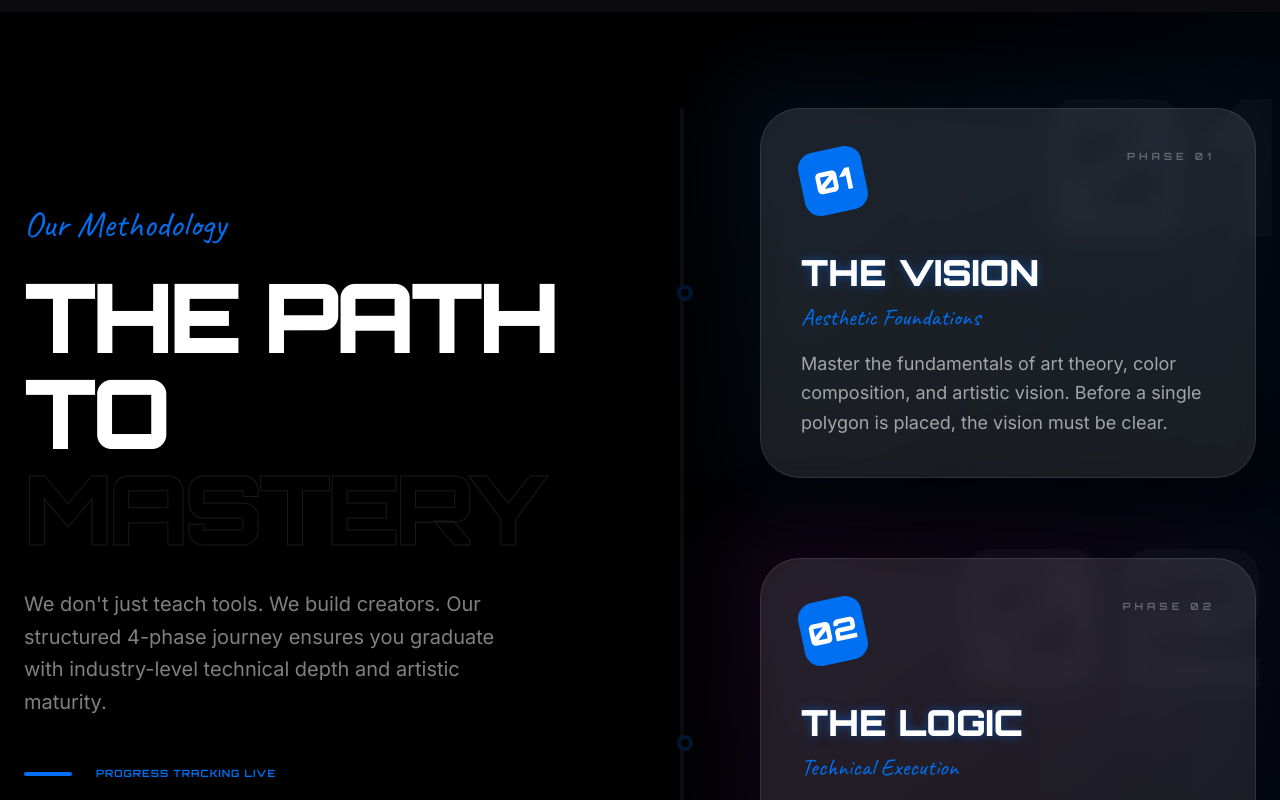
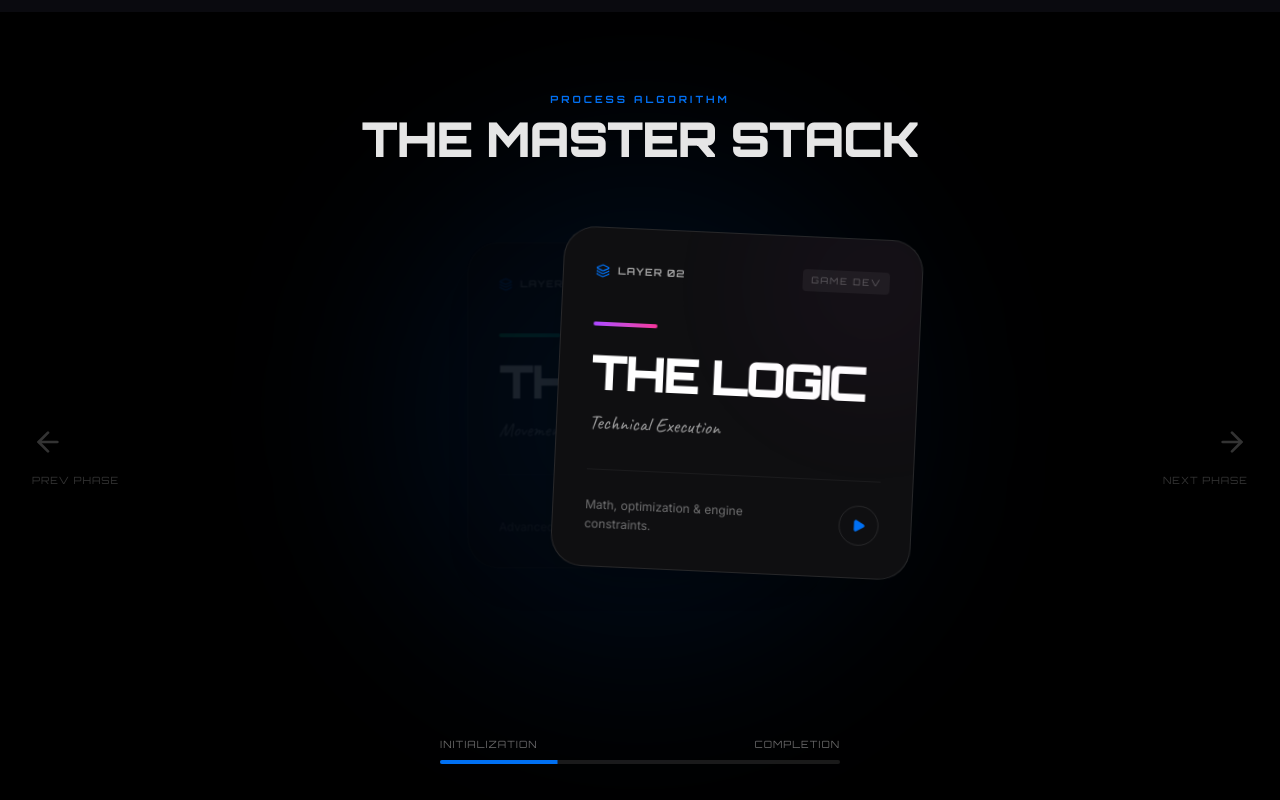
Before and after one commit to Ratul-NotFound/ArtVince-Academy-2, a Next.js app: page / in a window 1280 px wide. Shown: the part 1780-2580 px from the top of the page. Built offline with nearby package versions, Linux system fonts and the light colour scheme; no server answers.

Commit message:
feat: introduce ProcessSection component featuring an animated, interactive "Master Stack" of development phases.

```diff
--- a/src/components/ProcessSection.tsx
+++ b/src/components/ProcessSection.tsx
@@ -1,136 +1,197 @@
 "use client";
 
-import { motion, useScroll, useSpring, useTransform } from "framer-motion";
+import { motion, useScroll, useTransform, useSpring } from "framer-motion";
 import { useRef } from "react";
-import ScrollReveal from "./ScrollReveal";
+import TiltCard from "./TiltCard";
+import { Play, ArrowRight, Layers } from "lucide-react";
 
 const phases = [
     {
         id: "01",
         title: "The Vision",
         subtitle: "Aesthetic Foundations",
-        description: "Master the fundamentals of art theory, color composition, and artistic vision. Before a single polygon is placed, the vision must be clear.",
-        color: "from-blue-500/20 to-transparent",
+        description: "Master art theory & composition.",
+        color: "from-blue-500 to-cyan-500",
+        tech: "CONCEPT ART",
     },
     {
         id: "02",
         title: "The Logic",
         subtitle: "Technical Execution",
-        description: "Translate art into code. Learn the mathematics of game design, optimization, and the technical constraints of modern engines.",
-        color: "from-purple-500/20 to-transparent",
+        description: "Math, optimization & engine constraints.",
+        color: "from-purple-500 to-pink-500",
+        tech: "GAME DEV",
     },
     {
         id: "03",
         title: "The Soul",
         subtitle: "Movement & Life",
-        description: "Breathe life into static assets. Advanced animation, rigging, and particle systems that create an immersive player experience.",
-        color: "from-emerald-500/20 to-transparent",
+        description: "Advanced animation & rigging.",
+        color: "from-emerald-500 to-teal-500",
+        tech: "ANIMATION",
     },
     {
         id: "04",
         title: "Production",
         subtitle: "Industry Ready",
-        description: "Finalize your projects through a real-world production pipeline. Packaging, debugging, and portfolio presentation for major studios.",
-        color: "from-primary/20 to-transparent",
+        description: "Pipelines, debugging & shipping.",
+        color: "from-primary to-orange-500",
+        tech: "PUBLISHING",
     },
 ];
 
 export default function ProcessSection() {
-    const containerRef = useRef(null);
+    const sectionRef = useRef<HTMLDivElement>(null);
     const { scrollYProgress } = useScroll({
-        target: containerRef,
-        offset: ["start center", "end center"]
+        target: sectionRef,
+        offset: ["start start", "end end"]
     });
 
-    const scaleY = useSpring(scrollYProgress, {
+    const smoothProgress = useSpring(scrollYProgress, {
         stiffness: 100,
-        damping: 30,
+        damping: 20,
         restDelta: 0.001
     });
 
     return (
-        <section ref={containerRef} className="py-24 bg-background relative overflow-hidden">
-            {/* Background Accents */}
-            <div className="absolute top-0 right-0 w-1/3 h-full bg-gradient-to-l from-primary/5 to-transparent pointer-events-none" />
+        <section ref={sectionRef} className="relative h-[300vh] bg-background">
+            <div className="sticky top-0 h-screen w-full flex flex-col items-center overflow-hidden bg-grid-white/[0.02]">
 
-            <div className="container mx-auto px-6">
-                <div className="grid lg:grid-cols-2 gap-20">
-                    <div className="sticky top-24 h-fit">
-                        <ScrollReveal direction="left" distance={50}>
-                            <span className="font-handwritten text-4xl text-primary block mb-6">Our Methodology</span>
-                            <h2 className="font-robot text-6xl md:text-8xl font-black uppercase tracking-tighter text-foreground mb-8 leading-none">
-                                THE PATH TO <br /> <span className="text-outline-theme text-transparent">MASTERY</span>
+                {/* Ambient Glow - Centered in background */}
+                <div className="absolute top-1/2 left-1/2 -translate-x-1/2 -translate-y-1/2 w-[500px] h-[500px] bg-primary/20 blur-[100px] rounded-full opacity-50 pointer-events-none" />
+
+                {/* Header Information - Flex Item */}
+                <div className="pt-12 md:pt-20 pb-4 text-center z-10 w-full px-4 shrink-0 pointer-events-none">
+                    <span className="font-robot text-[10px] uppercase tracking-[0.3em] text-primary mb-2 block font-bold">
+                        Process Algorithm
+                    </span>
+                    <h2 className="font-robot text-3xl md:text-5xl font-black uppercase tracking-tight text-white/90">
+                        The Master Stack
                     </h2>
-                            <p className="font-inter text-xl text-foreground/50 max-w-lg mb-12 leading-relaxed">
-                                We don't just teach tools. We build creators. Our structured 4-phase journey ensures you graduate with industry-level technical depth and artistic maturity.
-                            </p>
-
-                            <div className="flex items-center gap-6">
-                                <div className="relative w-12 h-1 bg-primary/10 rounded-full overflow-hidden">
-                                    <motion.div
-                                        className="absolute inset-0 bg-primary"
-                                        style={{ scaleX: scrollYProgress, transformOrigin: "left" }}
-                                    />
-                                </div>
-                                <span className="font-robot text-[10px] uppercase tracking-widest text-primary font-bold">Progress Tracking Live</span>
-                            </div>
-                        </ScrollReveal>
                 </div>
 
-                    <div className="relative pl-12 md:pl-20">
-                        {/* Vertical Progress Line */}
-                        <div className="absolute left-0 top-0 bottom-0 w-1 bg-foreground/5 rounded-full overflow-hidden">
-                            <motion.div
-                                className="absolute top-0 left-0 right-0 bg-gradient-to-b from-primary via-primary/50 to-primary origin-top"
-                                style={{ scaleY }}
-                            />
+                {/* Card Stack Container - Flex Item (Grow) covers remaining space */}
+                <div className="relative w-full flex-grow flex items-center justify-center perspective-[1000px] min-h-0">
+
+                    {/* Indicators behind cards */}
+                    <div className="absolute inset-x-8 top-1/2 -translate-y-1/2 flex justify-between pointer-events-none opacity-20 hidden md:flex">
+                        <div className="text-left">
+                            <ArrowRight className="rotate-180 mb-2 w-8 h-8 text-white" />
+                            <span className="font-robot text-[10px] uppercase tracking-widest text-white display-block">Prev Phase</span>
+                        </div>
+                        <div className="text-right">
+                            <ArrowRight className="mb-2 w-8 h-8 text-white ml-auto" />
+                            <span className="font-robot text-[10px] uppercase tracking-widest text-white display-block">Next Phase</span>
+                        </div>
                     </div>
 
-                        <div className="space-y-20">
                     {phases.map((phase, index) => (
-                                <ScrollReveal
+                        <ShufflingCard
                             key={index}
-                                    direction="up"
-                                    distance={80}
-                                    rotateX={15}
-                                    className="relative"
-                                >
-                                    <div className={`absolute -inset-8 bg-gradient-to-br ${phase.color} rounded-[40px] blur-2xl opacity-50`} />
-
-                                    {/* Watermark Number */}
-                                    <div className="absolute -top-10 -right-4 font-robot text-[12rem] font-black text-foreground/[0.03] leading-none select-none pointer-events-none">
-                                        {phase.id}
+                            phase={phase}
+                            index={index}
+                            total={phases.length}
+                            progress={smoothProgress}
+                        />
+                    ))}
                 </div>
 
-                                    <div className="relative glass border border-white/5 p-10 rounded-[40px] hover:border-primary/30 transition-all duration-500 group">
-                                        <div className="flex justify-between items-start mb-10">
-                                            <div className="w-16 h-16 bg-primary rounded-2xl flex items-center justify-center font-robot text-3xl font-black text-white transform -rotate-12 group-hover:rotate-0 transition-transform">
-                                                {phase.id}
+                {/* Progress Bar - Flex Item (Bottom) */}
+                <div className="pb-12 w-full max-w-md px-6 shrink-0 z-20">
+                    <div className="flex justify-between text-[10px] uppercase font-robot tracking-widest text-white/40 mb-2">
+                        <span>Initialization</span>
+                        <span>Completion</span>
                     </div>
-                                            <span className="font-robot text-[10px] uppercase tracking-[0.4em] text-foreground/30 font-bold">
-                                                PHASE {phase.id}
-                                            </span>
-                                        </div>
-
-                                        <h3 className="font-robot text-4xl font-black uppercase text-foreground mb-2 group-hover:text-primary transition-colors text-glow">
-                                            {phase.title}
-                                        </h3>
-                                        <h4 className="font-handwritten text-2xl text-primary mb-4">
-                                            {phase.subtitle}
-                                        </h4>
-                                        <p className="font-inter text-lg text-foreground/60 leading-relaxed group-hover:text-foreground/80 transition-colors">
-                                            {phase.description}
-                                        </p>
-
-                                        {/* Connector Dot */}
-                                        <div className="absolute left-[-52px] md:left-[-84px] top-1/2 -translate-y-1/2 w-4 h-4 bg-background border-4 border-primary/20 rounded-full z-10 group-hover:border-primary group-hover:scale-125 transition-all" />
-                                    </div>
-                                </ScrollReveal>
-                            ))}
-                        </div>
+                    <div className="h-1 bg-white/10 rounded-full overflow-hidden">
+                        <motion.div
+                            className="h-full bg-primary"
+                            style={{ scaleX: smoothProgress, transformOrigin: "left" }}
+                        />
                     </div>
                 </div>
             </div>
         </section>
     );
 }
+
+function ShufflingCard({ phase, index, total, progress }: { phase: any, index: number, total: number, progress: any }) {
+    const step = 1 / total;
+    const start = index * step;
+    const end = (index + 1) * step;
+
+    // Normalized progress for "exit phase"
+    const exitProgress = useTransform(progress, [start, end], [0, 1]);
+
+    // Alternate directions
+    const xDir = index % 2 === 0 ? -1 : 1;
+    const rotationDir = index % 2 === 0 ? -15 : 15;
+
+    // Slide Out Motion
+    const x = useTransform(exitProgress, [0, 1], ["0%", `${xDir * 150}%`]);
+    const rotate = useTransform(exitProgress, [0, 1], [0, rotationDir]);
+    const opacity = useTransform(exitProgress, [0, 0.8, 1], [1, 1, 0]);
+
+    // Z-Index Stacking
+    const zIndex = total - index;
+
+    // Entry / Behind Logic (Next card zooming in)
+    const enterProgress = useTransform(progress, [start - step, start], [0, 1]);
+    const scale = useTransform(enterProgress, [0, 1], [0.95, 1]);
+    const brightness = useTransform(enterProgress, [0, 1], [0.5, 1]);
+
+    return (
+        <motion.div
+            style={{
+                zIndex,
+                x,
+                rotate,
+                scale,
+                opacity: index === 0 ? opacity : useTransform(progress, [start - step, start], [0, 1]), // Cards appear as they approach their turn
+                filter: useTransform(brightness, b => `brightness(${b})`),
+            }}
+            className="absolute max-h-[60vh] h-auto aspect-[3/4] md:aspect-[4/5] w-[85vw] md:w-auto md:h-[450px] will-change-transform"
+        >
+            <TiltCard className="w-full h-full relative group">
+                <div className="relative h-full w-full bg-[#0F0F11] border border-white/10 rounded-[32px] overflow-hidden flex flex-col p-6 md:p-8 shadow-2xl transition-colors hover:border-primary/50">
+
+                    {/* Header */}
+                    <div className="flex justify-between items-center mb-auto md:mb-10">
+                        <div className="flex items-center gap-2">
+                            <Layers size={14} className="text-primary" />
+                            <span className="font-robot text-[10px] uppercase tracking-widest text-white/60 font-bold">
+                                Layer {phase.id}
+                            </span>
+                        </div>
+                        <span className="font-robot text-[9px] uppercase tracking-[0.2em] px-2 py-1 bg-white/5 rounded text-white/30">
+                            {phase.tech}
+                        </span>
+                    </div>
+
+                    {/* Content */}
+                    <div className="mt-8 md:mt-auto">
+                        <div className={`w-16 h-1 bg-gradient-to-r ${phase.color} mb-6 rounded-full`} />
+
+                        <h3 className="font-robot text-3xl md:text-5xl font-black uppercase tracking-tighter text-white mb-4 leading-[0.9]">
+                            {phase.title}
+                        </h3>
+                        <h4 className="font-handwritten text-lg md:text-xl text-white/60 mb-6 md:mb-8">
+                            {phase.subtitle}
+                        </h4>
+
+                        <div className="border-t border-white/5 pt-6 flex justify-between items-end">
+                            <p className="font-inter text-xs text-white/40 leading-relaxed max-w-[200px]">
+                                {phase.description}
+                            </p>
+                            <div className="w-10 h-10 rounded-full border border-white/10 flex items-center justify-center text-primary group-hover:bg-primary group-hover:text-white transition-all shrink-0 ml-4">
+                                <Play size={14} fill="currentColor" />
+                            </div>
+                        </div>
+                    </div>
+
+                    {/* Decor */}
+                    <div className={`absolute top-0 right-0 w-64 h-64 bg-gradient-to-br ${phase.color} opacity-[0.03] rounded-full blur-3xl -mr-20 -mt-20 pointer-events-none`} />
+                </div>
+            </TiltCard>
+        </motion.div>
+    );
+}
```
Lines whose indentation alone changed are shown as unchanged.
